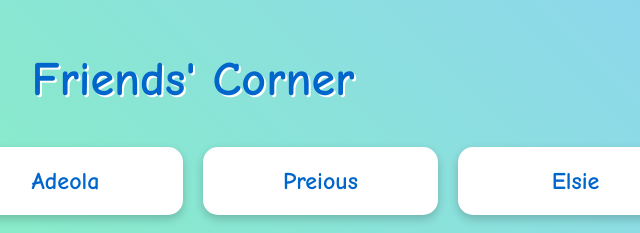
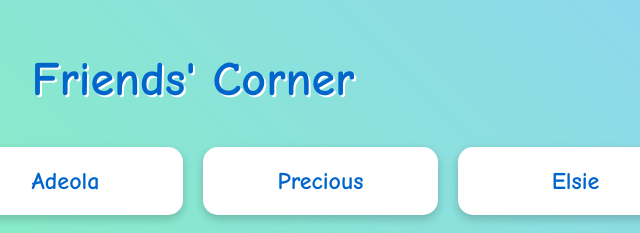
Before and after one commit to Mosesdevv/Nemelumm-s-Birthday, a plain HTML site: page wishes.html in a window 1280 px wide. Shown: the top 233 px of the page, 447-1087 px from the left. Drawn offline with Linux system fonts and the light colour scheme.

Commit message:
Update wishes.html

```diff
--- a/wishes.html
+++ b/wishes.html
@@ -69,7 +69,7 @@
         <a href="adeola.html">Adeola</a>
       </div>
     <div class="friend-card">
-      <a href="precious.html">Preious</a>
+      <a href="precious.html">Precious</a>
     </div>
     <div class="friend-card">
       <a href="elsie.html">Elsie</a>
```
